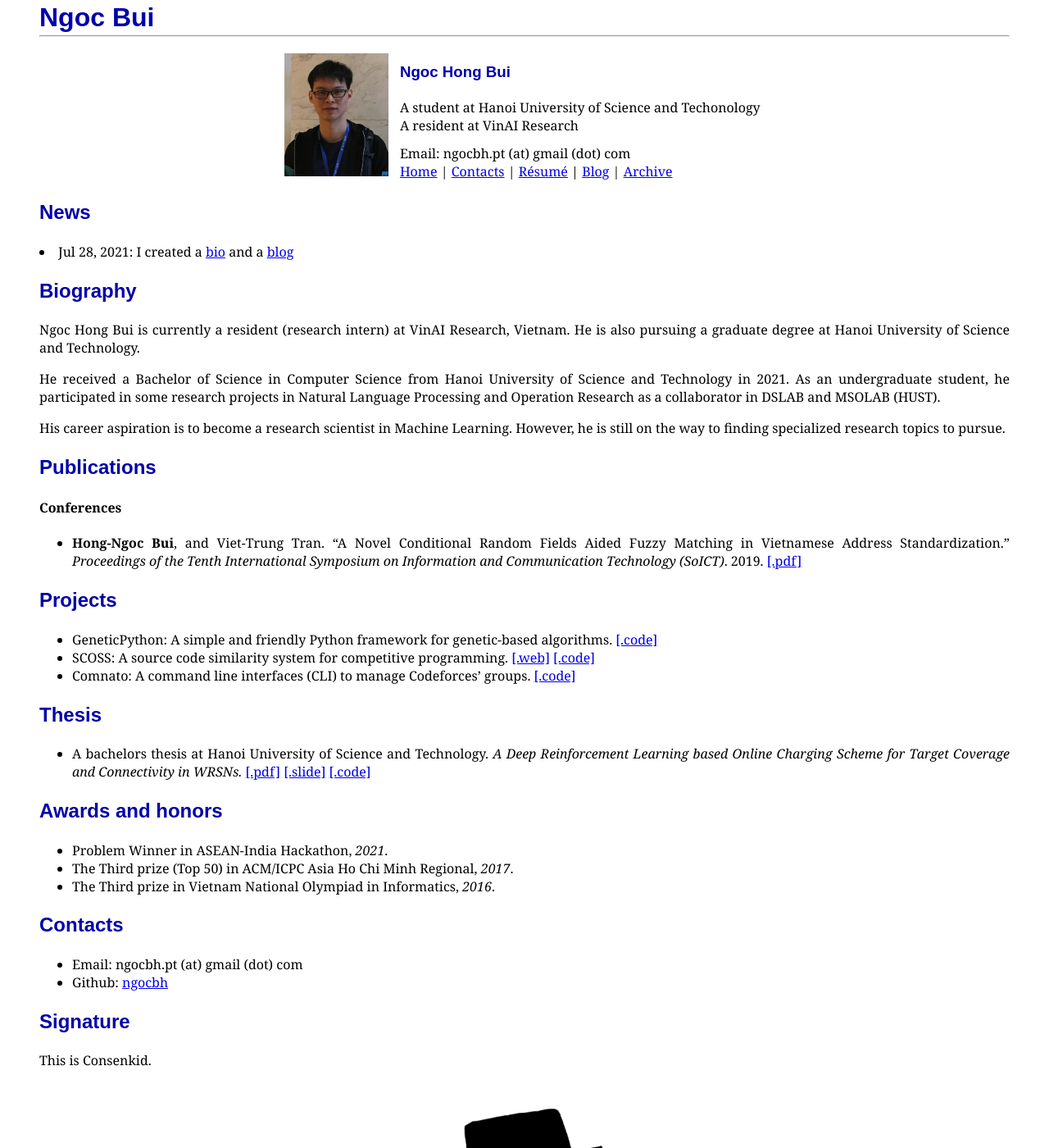
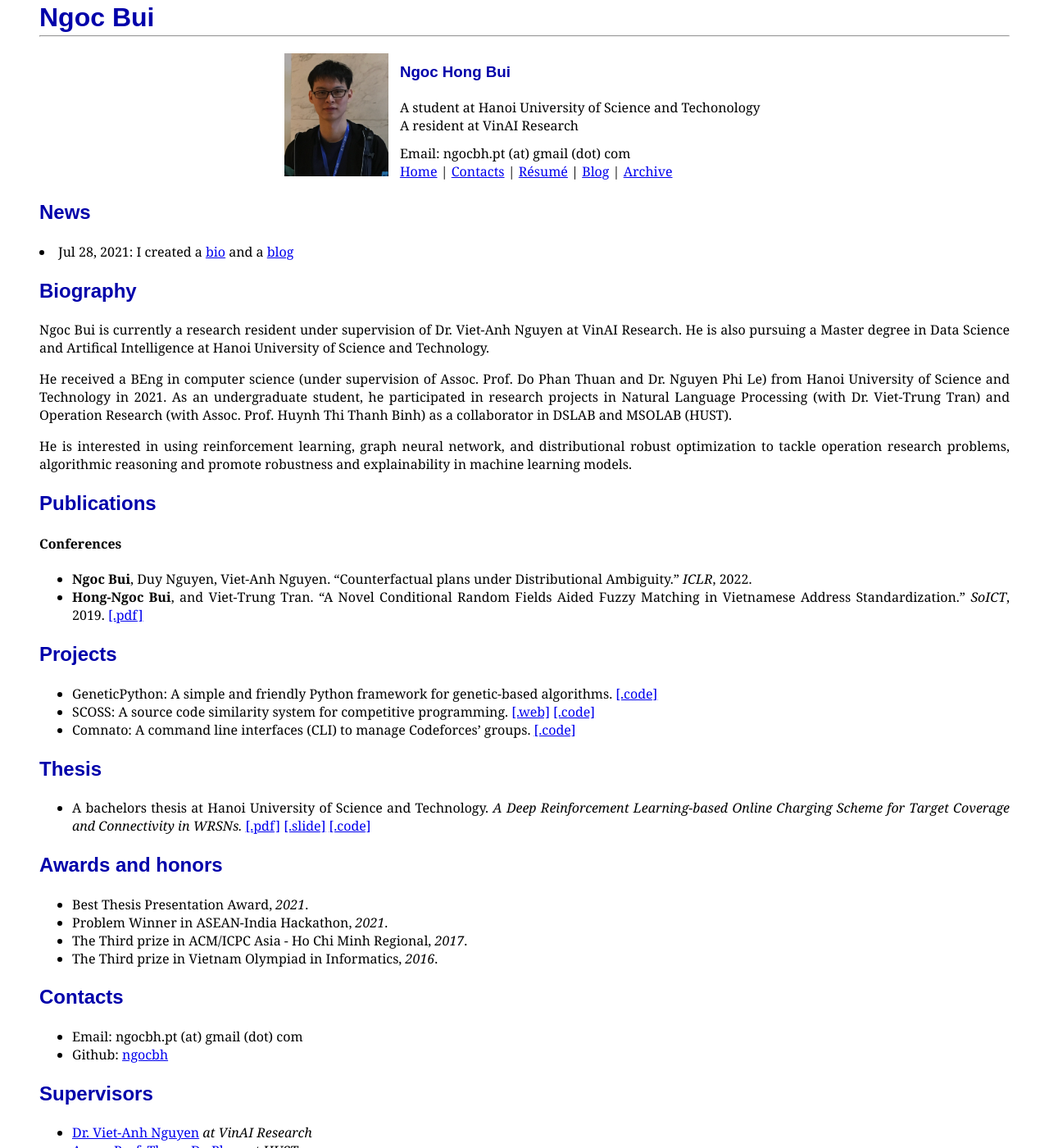
Before and after one commit to ngocbh/ngocbh.github.io, a Jekyll site: the page built from index.md, in a window 1280 px wide and 1400 px high. Shown: the whole window at 82% size. Built offline with Jekyll 4.4.1, drawn with Linux system fonts in a browser that asks for light colours; some of the changed text lies outside the part shown.

Commit message:
update bio

```diff
--- a/index.md
+++ b/index.md
@@ -26,18 +26,20 @@ layout: default
 
 ## Biography
 
-Ngoc Hong Bui is currently a resident (research intern) at VinAI Research, Vietnam.
-He is also pursuing a graduate degree at Hanoi University of Science and Technology.
+Ngoc Bui is currently a research resident under supervision of Dr. Viet-Anh Nguyen at VinAI Research. He is also pursuing a Master degree in Data Science and Artifical Intelligence at Hanoi University of Science and Technology.
 
-He received a Bachelor of Science in Computer Science from Hanoi University of Science and Technology in 2021. As an undergraduate student, he participated in some research projects in Natural Language Processing and Operation Research as a collaborator in DSLAB and MSOLAB (HUST).
+He received a BEng in computer science (under supervision of Assoc. Prof. Do Phan Thuan and Dr. Nguyen Phi Le) from Hanoi University of Science and Technology in 2021. As an undergraduate student, he participated in research projects in Natural Language Processing (with Dr. Viet-Trung Tran) and Operation Research (with Assoc. Prof. Huynh Thi Thanh Binh) as a collaborator in DSLAB and MSOLAB (HUST).
 
-His career aspiration is to become a research scientist in Machine Learning. However, he is still on the way to finding specialized research topics to pursue.
+
+He is interested in using reinforcement learning, graph neural network, and distributional robust optimization to tackle operation research problems, algorithmic reasoning and promote robustness and explainability in machine learning models.
+
 
 ## Publications
 
 #### Conferences
 
-* **Hong-Ngoc Bui**, and Viet-Trung Tran. "A Novel Conditional Random Fields Aided Fuzzy Matching in Vietnamese Address Standardization." *Proceedings of the Tenth International Symposium on Information and Communication Technology (SoICT)*. 2019. [[.pdf]](/assets/pdf/ngocbh_soict_2019.pdf)
+* **Ngoc Bui**, Duy Nguyen, Viet-Anh Nguyen. "Counterfactual plans under Distributional Ambiguity." *ICLR*, 2022.
+* **Hong-Ngoc Bui**, and Viet-Trung Tran. "A Novel Conditional Random Fields Aided Fuzzy Matching in Vietnamese Address Standardization." *SoICT*, 2019. [[.pdf]](/assets/pdf/ngocbh_soict_2019.pdf)
 
 ## Projects
 
@@ -47,22 +49,36 @@ His career aspiration is to become a research scientist in Machine Learning. How
 
 ## Thesis
 
-* A bachelors thesis at Hanoi University of Science and Technology. *A Deep Reinforcement Learning based Online Charging Scheme for Target Coverage and Connectivity in WRSNs.* [[.pdf]](/assets/pdf/ngocbh_thesis__en_.pdf) [[.slide]](/assets/pdf/ngocbh_thesis_slides.pdf) [[.code]](https://github.com/ngocbh/odmc-wrsn)
+* A bachelors thesis at Hanoi University of Science and Technology. *A Deep Reinforcement Learning-based Online Charging Scheme for Target Coverage and Connectivity in WRSNs.* [[.pdf]](/assets/pdf/ngocbh_thesis__en_.pdf) [[.slide]](/assets/pdf/ngocbh_thesis_slides.pdf) [[.code]](https://github.com/ngocbh/odmc-wrsn)
 
 ## Awards and honors
 
+* Best Thesis Presentation Award, *2021*.
 * Problem Winner in ASEAN-India Hackathon, *2021*.
-* The Third prize (Top 50) in ACM/ICPC Asia Ho Chi
+* The Third prize in ACM/ICPC Asia - Ho Chi
 Minh Regional, *2017*.
-* The Third prize in Vietnam National Olympiad in Informatics, *2016*.
+* The Third prize in Vietnam Olympiad in Informatics, *2016*.
 
 <h2 id='contact'>Contacts</h2>
 
 * Email: ngocbh.pt (at) gmail (dot) com
 * Github: [ngocbh](https://github.com/ngocbh)
 
-## Signature
+## Supervisors
 
-This is Consenkid.
+* [Dr. Viet-Anh Nguyen](https://vietanhnguyen.net/) *at VinAI Research*
+* [Assoc. Prof. Thuan Do Phan](https://scholar.google.com.vn/citations?user=7Bpp8U0AAAAJ&hl=en) *at HUST*
+* [Dr. Phi Le Nguyen](https://scholar.google.co.jp/citations?user=L_NKoQwAAAAJ&hl=en) *at HUST*
+* [Assoc. Prof. Huynh Thi Thanh Binh](https://scholar.google.com/citations?user=vJYe5lkAAAAJ&hl=en) *at HUST*
+* [Dr. Viet-Trung Tran](https://scholar.google.com/citations?user=wYWRXQ0AAAAJ&hl=en) *at HUST*
+
+## Collaborators
+
+* Duy Khuong Nguyen *at VinAI*
+* Tam Nguyen *at HUST*
+
+## Mascot
+
+This is Cosenkid (an unbeatable combination of **Co**nan, Hei**sen**berg, and Kaito **Kid**).
 
 <img src="{{ '/assets/images/cosenkid.jpg' | relative_url }}" width="200" height="200" alt="Paris" style='display: block;margin-left: auto;margin-right: auto;'/>
```
Also changed, not shown: README.md, 1 other file.
